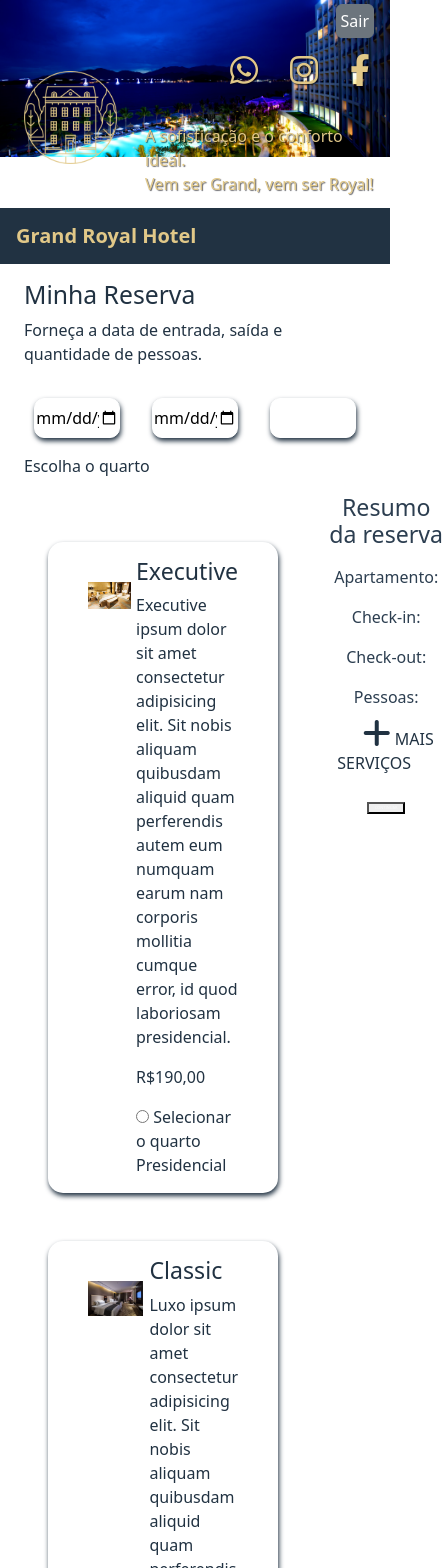
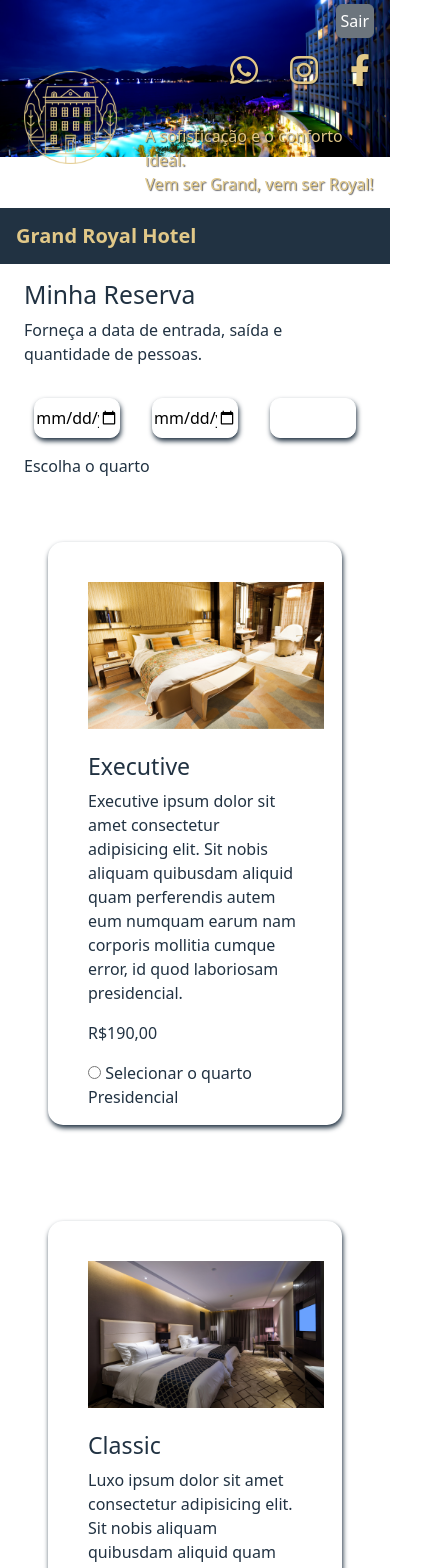
Before and after one commit to Davidferreirajesus/hotel-management-vue, a Vue app: page /reservas in a window 390 px wide. Shown: the top 1568 px of the page, 446 px wide, since content can reach past the window. Built offline with nearby package versions, Linux system fonts and the light colour scheme; a web font is replaced by a local one.

Commit message:
Alterações de css, responsividade da View Reservas

```diff
--- a/src/views/ReservasView.vue
+++ b/src/views/ReservasView.vue
@@ -416,3 +416,151 @@
     }
 }
 </script>
+
+<style scoped>
+.esconder {
+    display: none;
+}
+.p-top {
+    padding: 1rem 0 0 0;
+}
+
+.h2-primario {
+    padding: 0 1.5rem;
+    text-align: start;
+    color: #213242;
+    font: "Quicksand";
+}
+
+.p-primario {
+    padding: 0 1.5rem;
+    text-align: start;
+    color: #213242;
+    font: "Quicksand";
+}
+
+.margin-left {
+    margin: 0 0.5rem;
+}
+
+.display-grid {
+    display: grid;
+    grid-template-columns: 2fr 1fr;
+}
+
+.borda-padrao {
+    margin: 3rem;
+    padding: 1rem;
+    border-radius: 15px;
+    box-shadow: 1px 3px 5px #213242;
+}
+
+.imagem-padrao {
+    margin: 1.5rem;
+    width: 90%;
+}
+
+.borda-resumo-reserva {
+    margin: 10vh 5vh;
+    padding: 1rem;
+    border-radius: 15px;
+    box-shadow: 1px 3px 5px #213242;
+}
+
+.borda-resumo-reserva:hover {
+    box-shadow: 1px 4px 10px #213242;
+}
+
+.resumo-reserva-conteudo {
+    margin-top: 3vw;
+}
+
+.resumo-reserva {
+    height: 35rem;
+    position: -webkit-sticky;
+    position: sticky;
+    top: 0;
+}
+
+.h3-resumo-reservas {
+    padding: 0 1.5rem;
+    text-align: start;
+    color: #213242;
+    font: "Quicksand";
+    text-align: center;
+}
+
+.box-reservas {
+    background-color: rgba(225, 200, 136, 0.7);
+    width: 100%;
+    padding: 3%;
+    text-align: start;
+    margin-top: 2rem;
+}
+
+.margin-padrao {
+    padding: 0.5rem;
+}
+
+.link-padrao {
+    padding: 0 1.5rem;
+    text-align: start;
+    color: #213242;
+    font: "Quicksand";
+    text-decoration: none;
+}
+
+.link-padrao:hover {
+    color: #cf9903;
+}
+
+.centralizar {
+    text-align: center;
+    align-items: center;
+}
+
+.btn-texto {
+    color: white;
+    font: "Quicksand";
+    text-align: center;
+    font-size: 1vw;
+}
+
+.btn-resumo-reservas {
+    background-color: #213242;
+    border: none;
+    box-shadow: 3px 1px 8px white inset;
+    border-radius: 20px;
+    width: 100%;
+    height: 3rem;
+}
+
+@media (max-width: 1170px) {
+    .display-grid {
+        display: inline-block;
+    }
+
+    .resumo-reserva {
+        display: inline-block;
+        width: 80%;
+        height: 35rem;
+    }
+
+    .btn-padrao {
+        width: 80%;
+    }
+
+    .btn-beje {
+        width: 20vh;
+        height: 6vh;
+        border: 1px solid #e1c888;
+        border-radius: 30px;
+        background-color: #e1c888;
+        box-shadow: 3px 3px 5px #b3b3b4;
+    }
+
+    .btn-texto {
+        font-size: larger;
+    }
+}
+</style>
```
